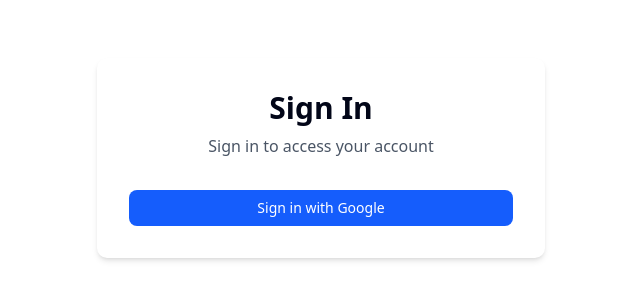
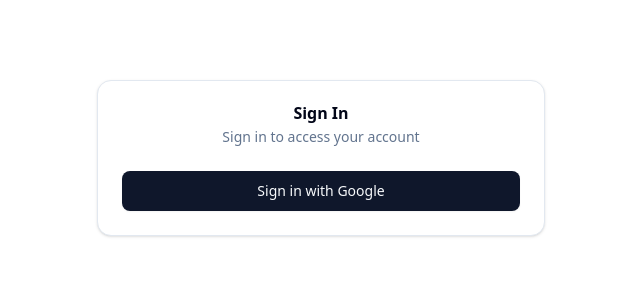
Before and after one commit to subhash-malireddy/urjaamaapakaha, a Next.js app: page /auth/signin in a window 1280 px wide. Shown: the part 242-542 px from the top of the page, without its empty margins (319-959 px from the left). Built offline with nearby package versions, Linux system fonts and the light colour scheme; no server answers.

Commit message:
Refactor SignInPage to use Card and Button components for improved UI structure

```diff
--- a/src/app/auth/signin/page.tsx
+++ b/src/app/auth/signin/page.tsx
@@ -1,4 +1,12 @@
 import { signIn } from "@/app/auth";
+import { Button } from "@/components/ui/button";
+import {
+  Card,
+  CardContent,
+  CardDescription,
+  CardHeader,
+  CardTitle,
+} from "@/components/ui/card";
 
 export default function SignInPage() {
   async function handleSignIn() {
@@ -8,20 +16,26 @@ export default function SignInPage() {
 
   return (
     <div className="flex min-h-screen flex-col items-center justify-center">
-      <div className="w-full max-w-md space-y-8 rounded-lg bg-white p-8 shadow-md">
-        <div className="text-center">
-          <h1 className="text-3xl font-bold">Sign In</h1>
-          <p className="mt-2 text-gray-600">Sign in to access your account</p>
-        </div>
-        <form action={handleSignIn} className="mt-8 space-y-6">
-          <button
-            type="submit"
-            className="group relative flex w-full justify-center rounded-md bg-blue-600 px-4 py-2 text-sm font-medium text-white hover:bg-blue-700 focus:ring-2 focus:ring-blue-500 focus:ring-offset-2 focus:outline-none"
-          >
-            Sign in with Google
-          </button>
-        </form>
-      </div>
+      <Card className="w-full max-w-md">
+        <CardHeader>
+          <CardTitle className="text-center">Sign In</CardTitle>
+          <CardDescription className="text-center">
+            Sign in to access your account
+          </CardDescription>
+        </CardHeader>
+        <CardContent>
+          <form action={handleSignIn} className="space-y-6">
+            <Button
+              type="submit"
+              variant="default"
+              size="lg"
+              className="w-full"
+            >
+              Sign in with Google
+            </Button>
+          </form>
+        </CardContent>
+      </Card>
     </div>
   );
 }
```
